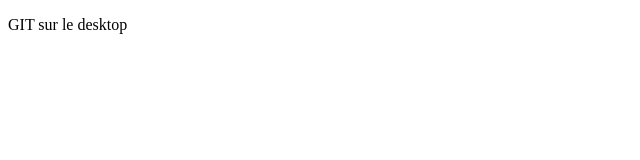
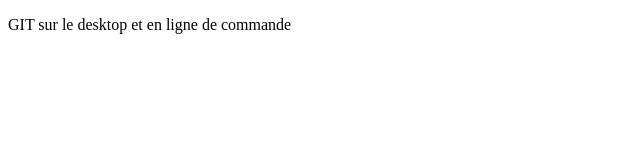
Before and after one commit to Ophois34/villefranche, a plain HTML site: page index.html in a window 1280 px wide. Shown: the whole page, without its empty margins (0-640 px from the left). Drawn offline with Linux system fonts and the light colour scheme.

Commit message:
ceci est la mise à jour en ligne de commande

```diff
--- a/index.html
+++ b/index.html
@@ -4,6 +4,6 @@
 	<title>Test GIT</title>
 </head>
 <body>
-<p>GIT sur le desktop</p>
+<p>GIT sur le desktop et en ligne de commande</p>
 </body>
 </html>
```
